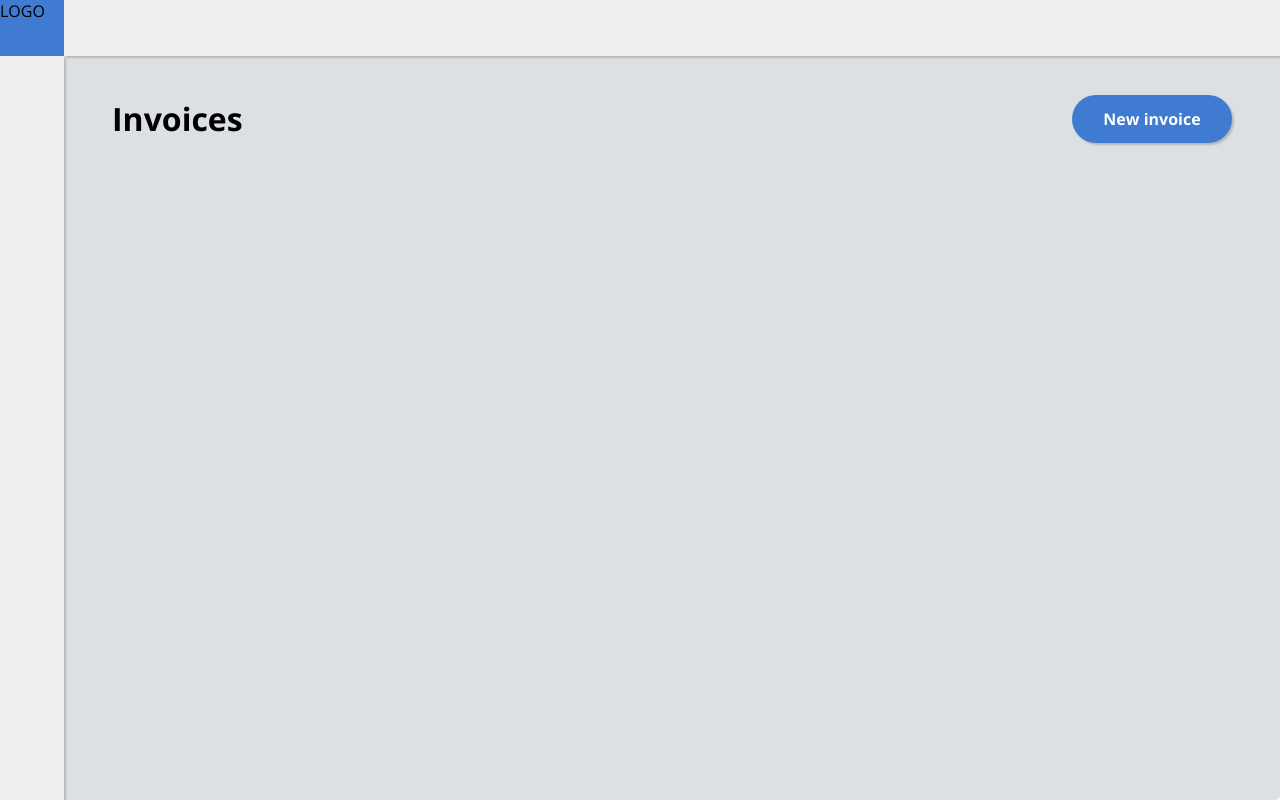
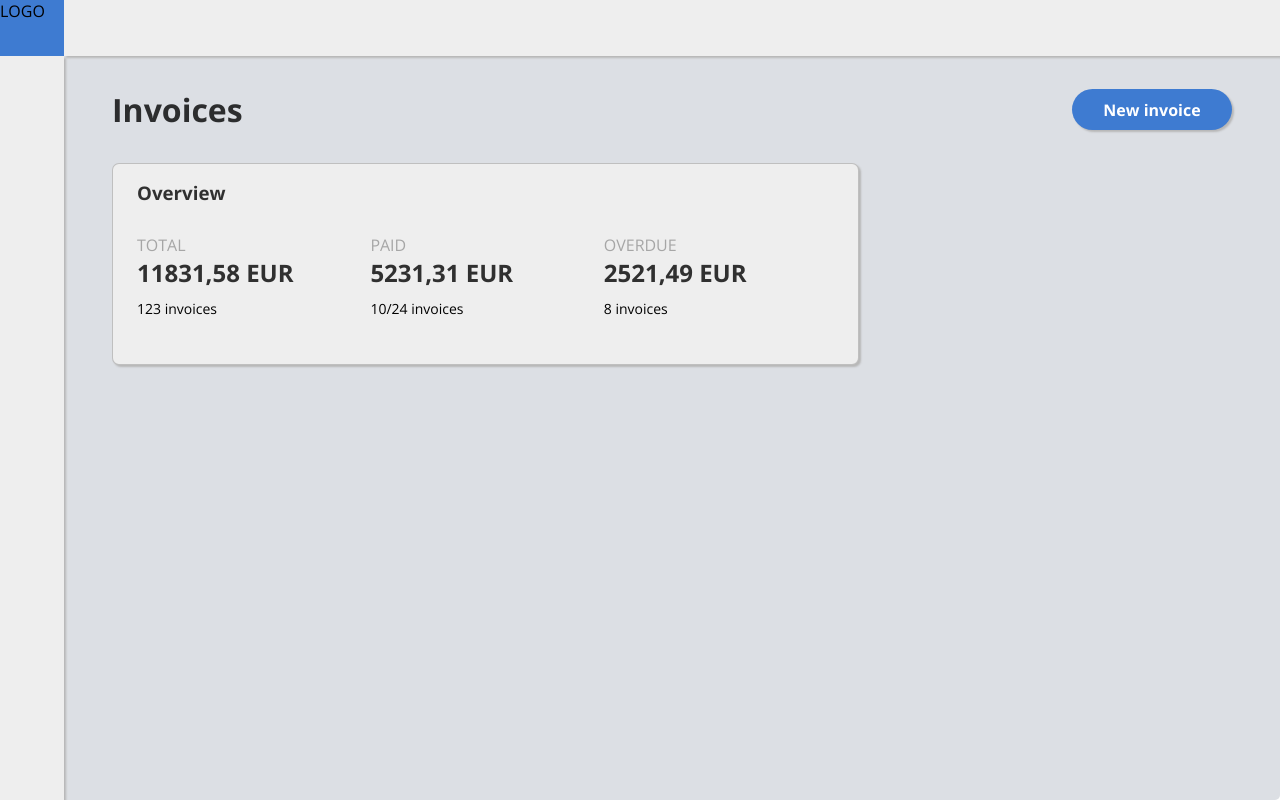
Before and after one commit to TomrocheDev/invoice_management_app, a Python web app: template templates/dashboard.html in a window 1280 px wide. Run offline with Jinja, Linux system fonts and the light colour scheme; the template is opened without the code that fills it, so the values that code supplies are empty; some libraries are stand-ins or nearby versions.

Commit message:
Day 1: Create overview section (hardcoded for now)

```diff
--- a/static/css/dashboard.css
+++ b/static/css/dashboard.css
@@ -6,18 +6,18 @@
 
 .brand-logo {
   grid-area: logo;
-  background-color: var(--clr-highlight-dark);
+  background-color: var(--f-clr-highlight-dark);
 }
 
 .top-bar {
   grid-area: topbar;
-  background-color: rgb(238, 238, 238);
+  background-color: var(--bg-clr-light);
   box-shadow: var(--shadow);
 }
 
 .side-bar {
   grid-area: sidebar;
-  background-color: rgb(238, 238, 238);
+  background-color: var(--bg-clr-light);
   box-shadow: var(--shadow);
 }
 
@@ -39,18 +39,19 @@
   display: flex;
   justify-content: space-between;
   align-items: center;
+  margin-bottom: 2rem;
 }
 
 .new-invoice {
   width: 10rem;
-  height: 3rem;
+  height: 2.6rem;
 
   font-size: 1rem;
   font-weight: 700;
 
   border: none;
   border-radius: 30px;
-  background-color: var(--clr-highlight-dark);
+  background-color: var(--f-clr-highlight-dark);
   color: white;
   box-shadow: var(--shadow);
 
@@ -58,14 +59,49 @@
 }
 
 .new-invoice:hover {
-  background-color: var(--clr-highlight);
+  background-color: var(--f-clr-highlight);
 }
 
-/* .overview {
+.overview {
   grid-area: overview;
-  background-color: red;
+  display: flex;
+  flex-direction: column;
+
+  padding: 1rem 1.5rem;
+  background-color: var(--bg-clr-light);
+  box-shadow: var(--shadow);
+  border-radius: var(--border-radius-standard);
+  border: var(--border);
 }
 
+.overview-items {
+  width: 100%;
+  height: 100%;
+
+  display: flex;
+  justify-content: space-between;
+  align-items: center;
+}
+
+.overview-item {
+  width: 33%;
+  height: 70%;
+  padding: 0.5rem 0;
+  display: flex;
+  flex-direction: column;
+  justify-content: space-between;
+}
+
+.overview-item-title {
+  color: var(--clr-disabled);
+}
+
+.overview-item-status {
+  margin-top: 10px;
+  font-size: var(--fs-small);
+}
+
+/*
 .status {
   grid-area: status;
   background-color: blue;
--- a/static/css/main-styles.css
+++ b/static/css/main-styles.css
@@ -7,9 +7,26 @@
 
 :root {
   --shadow: 2px 2px 2px rgb(183, 183, 183);
+  --border: 1px solid rgba(128, 128, 128, 0.434);
+  --border-radius-standard: 7px;
 
-  --clr-highlight: #4995ff;
-  --clr-highlight-dark: #3e7bd1;
+  --f-clr-highlight: #4995ff;
+  --f-clr-highlight-dark: #3e7bd1;
+  --f-clr-dark-accent: rgba(0, 0, 0, 0.8);
+
+  --clr-disabled: rgb(166, 166, 166);
+  --bg-clr-light: rgb(238, 238, 238);
+
+  --fs-small: 14px;
+}
+
+h1,
+h2,
+h3,
+h4,
+h5,
+h6 {
+  color: var(--f-clr-dark-accent);
 }
 
 .main-screen {
--- a/templates/dashboard.html
+++ b/templates/dashboard.html
@@ -35,7 +35,32 @@
           <button class="new-invoice">New invoice</button>
         </div>
 
-        <div class="overview"></div>
+        <div class="overview">
+          <h3>Overview</h3>
+          <div class="overview-items">
+            <div class="overview-item">
+              <div class="overview-item-title">TOTAL</div>
+              <div class="overview-item-amount">
+                <h2>11831,58 EUR</h2>
+              </div>
+              <div class="overview-item-status">123 invoices</div>
+            </div>
+            <div class="overview-item">
+              <div class="overview-item-title">PAID</div>
+              <div class="overview-item-amount">
+                <h2>5231,31 EUR</h2>
+              </div>
+              <div class="overview-item-status">10/24 invoices</div>
+            </div>
+            <div class="overview-item">
+              <div class="overview-item-title">OVERDUE</div>
+              <div class="overview-item-amount">
+                <h2>2521,49 EUR</h2>
+              </div>
+              <div class="overview-item-status">8 invoices</div>
+            </div>
+          </div>
+        </div>
         <div class="status"></div>
         <div class="table-management"></div>
         <div class="invoice-table"></div>
```
